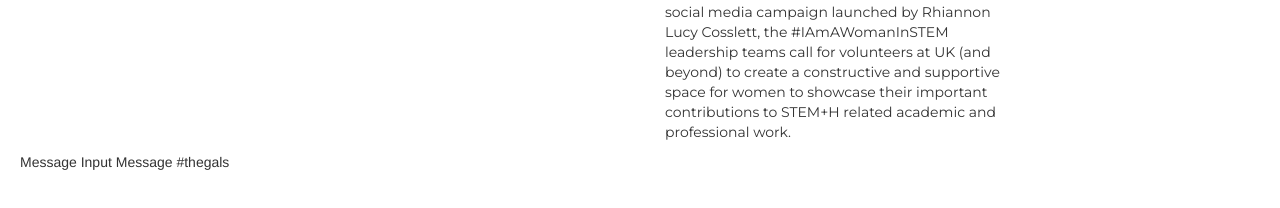
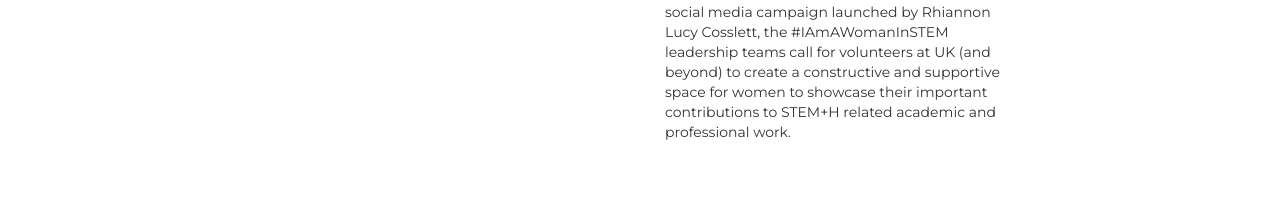
Before and after one commit to emilycrace/IAAWIS, a plain HTML site: page index.html in a window 1280 px wide. Shown: the part 416-624 px from the top of the page. Drawn offline with nearby package versions, Linux system fonts and the light colour scheme.

Commit message:
deleted extranneous text

```diff
--- a/index.html
+++ b/index.html
@@ -49,6 +49,3 @@
 
 </body>
 </html>
-Message Input
-
-Message #thegals
```
